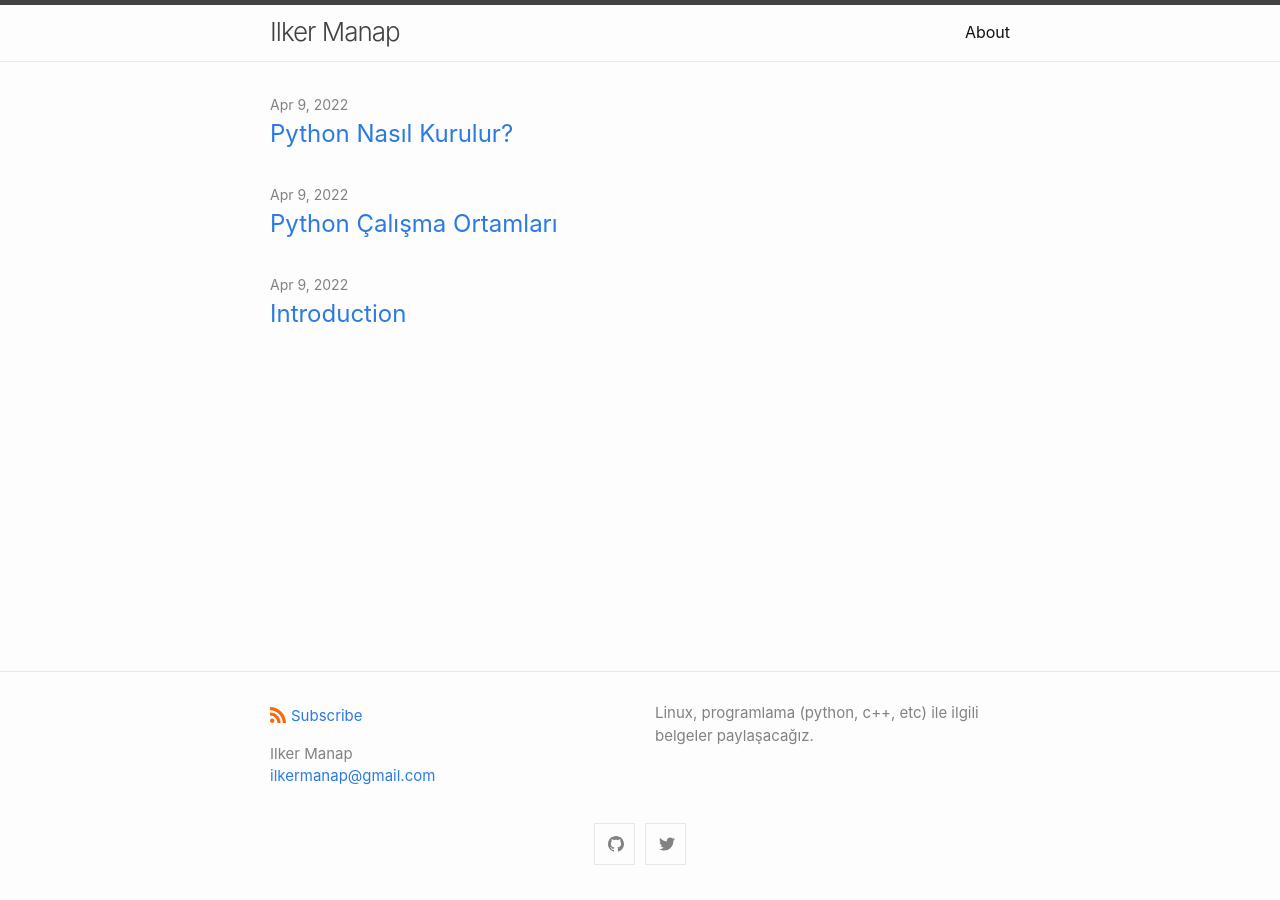
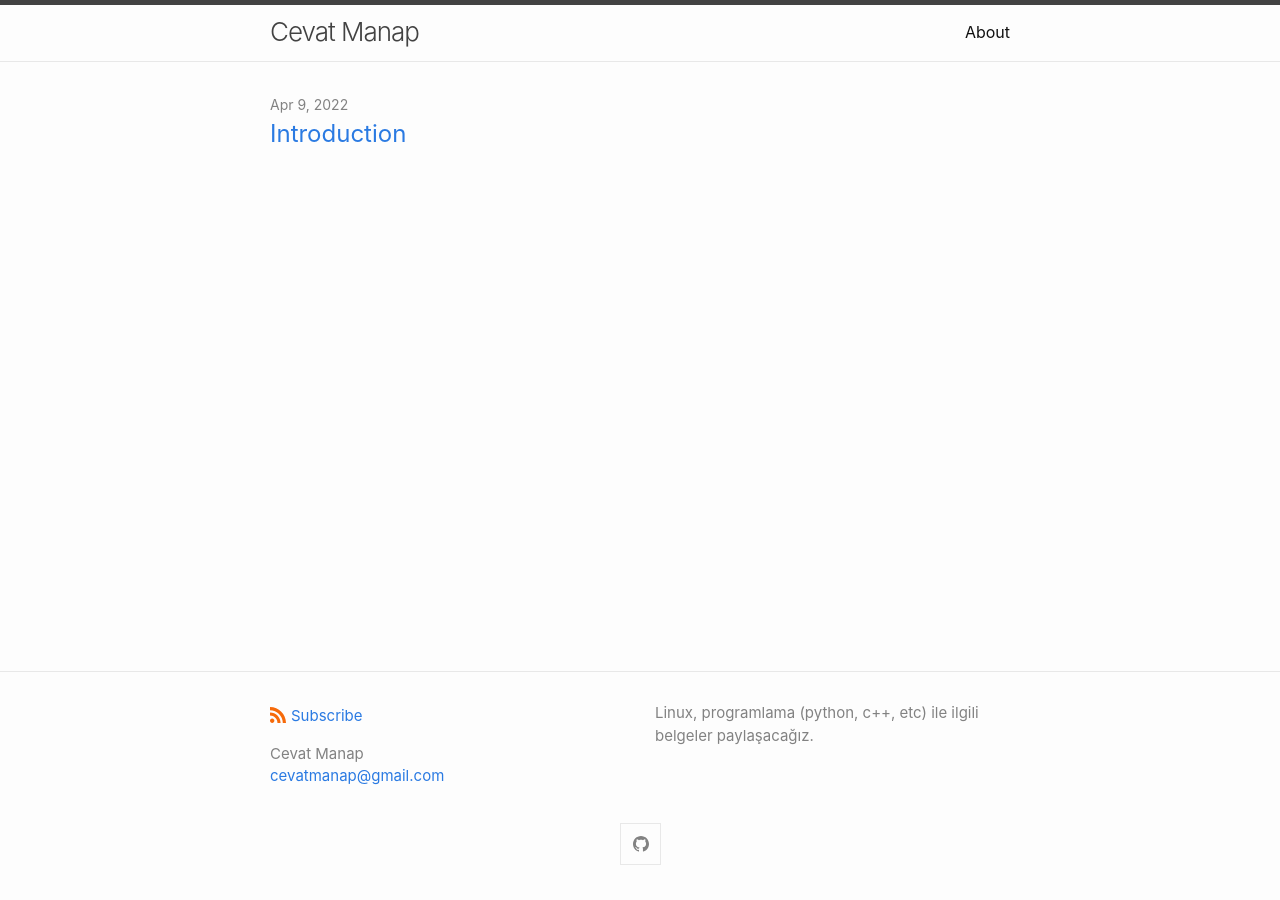
Before and after one commit to cevatmanap/cevatmanap.github.io, a Jekyll site: the page built from index.md, in a window 1280 px wide. Built offline with Jekyll 4.4.1, drawn with Linux system fonts in a browser that asks for light colours.

Commit message:
update to config

```diff
--- a/_config.yml
+++ b/_config.yml
@@ -1,7 +1,7 @@
-title: Ilker Manap
+title: Cevat Manap
 author:
-  name: Ilker Manap
-  email: ilkermanap@gmail.com
+  name: Cevat Manap
+  email: cevatmanap@gmail.com
 description: > # this means to ignore newlines until "show_excerpts:"
   Linux, programlama (python, c++, etc) ile ilgili belgeler paylaşacağız.
 
@@ -15,8 +15,8 @@ minima:
 
   # generate social links in footer
   social_links:
-    twitter: ilkermanap
-    github:  ilkermanap
+    #twitter: ilkermanap
+    github:  cevatmanap
     # devto: jekyll
     # dribbble: jekyll
     # facebook: jekyll
```
Also changed, not shown: _posts/2022-04-09-pycharm.md (deleted, +0 -75 lines), _posts/2022-04-09-python-kur.md (deleted, +0 -50 lines).
